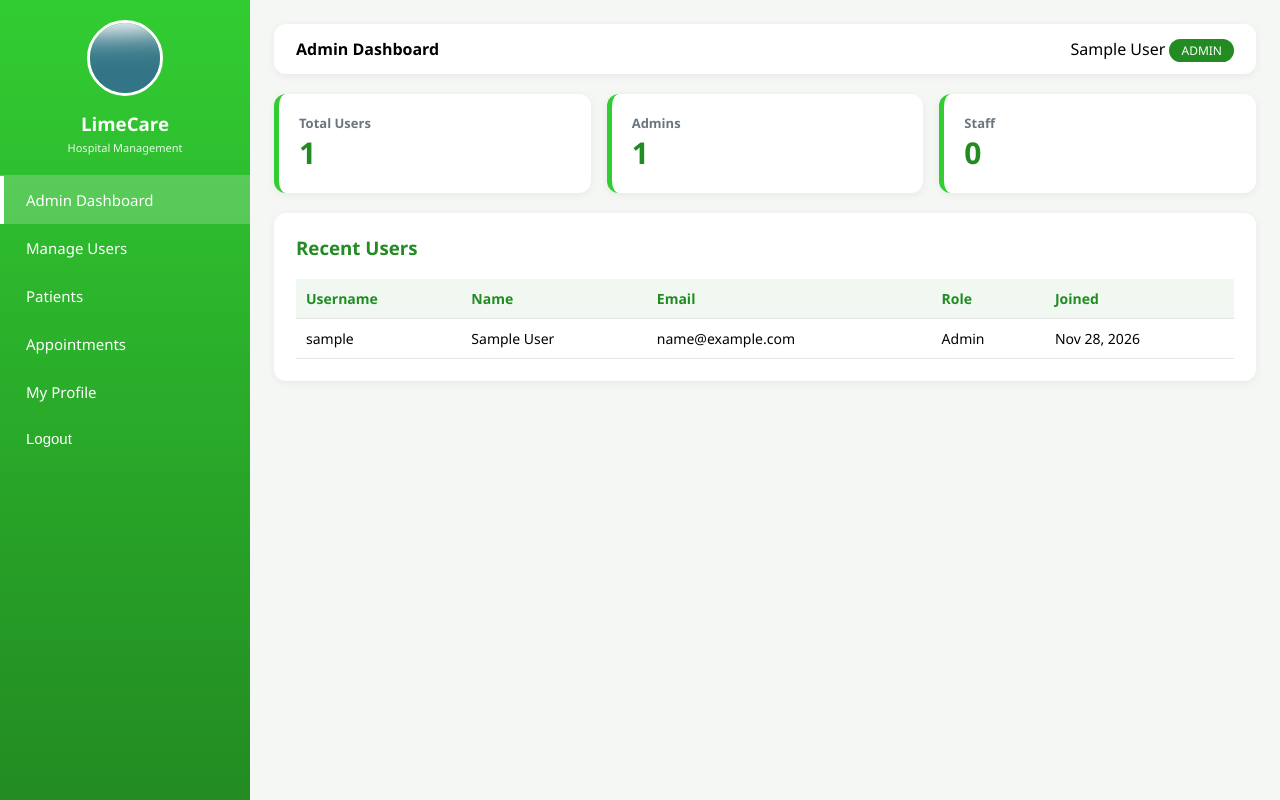
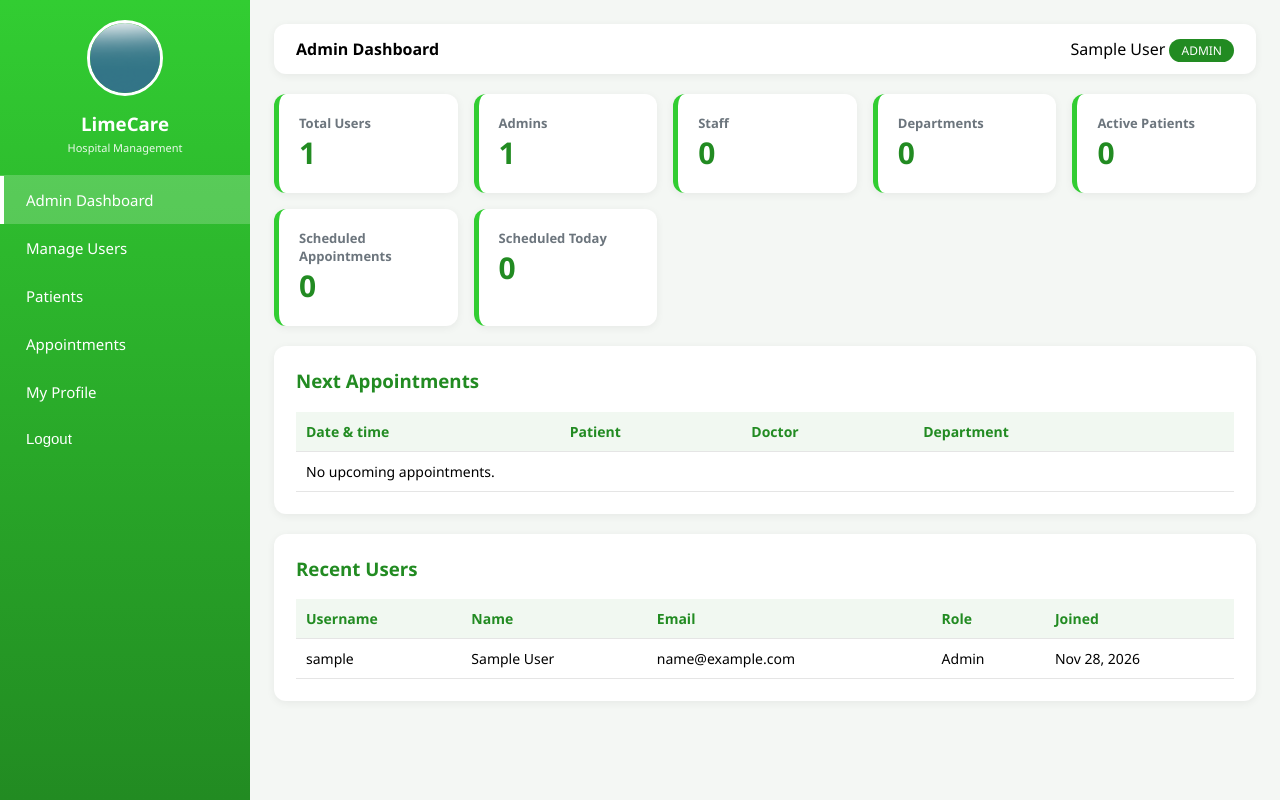
Before and after one commit to clarktech27/LimeCare-Pelimer-Jan-G7, a Django app: page /dashboard/admin/ in a window 1280 px wide. Run offline with Django 5.2, Linux system fonts and the light colour scheme; the visitor is signed in with stand-in values (Sample User, id 1); data comes from the database, SQL or seed files in the repository; data that the repository does not hold is empty.

Commit message:
Show appointment summaries on the Admin, Doctor and Registration dashboards

```diff
--- a/accounts/templates/accounts/admin_dashboard.html
+++ b/accounts/templates/accounts/admin_dashboard.html
@@ -4,7 +4,16 @@
  <div class="stat"><h4>Total Users</h4><div class="n">{{ total_users }}</div></div>
  <div class="stat"><h4>Admins</h4><div class="n">{{ admin_count }}</div></div>
  <div class="stat"><h4>Staff</h4><div class="n">{{ staff_count }}</div></div>
+ <div class="stat"><h4>Departments</h4><div class="n">{{ department_count }}</div></div>
+ <div class="stat"><h4>Active Patients</h4><div class="n">{{ patient_count }}</div></div>
+ <div class="stat"><h4>Scheduled Appointments</h4><div class="n">{{ scheduled_count }}</div></div>
+ <div class="stat"><h4>Scheduled Today</h4><div class="n">{{ today_count }}</div></div>
 </div>
+<div class="panel"><h3>Next Appointments</h3>
+<table class="t"><tr><th>Date &amp; time</th><th>Patient</th><th>Doctor</th><th>Department</th><th></th></tr>
+{% for a in upcoming %}<tr><td>{{ a.scheduled_at|date:"M d, Y g:i A" }}</td><td>{{ a.patient.full_name }}</td><td>Dr. {{ a.doctor.user.get_full_name|default:a.doctor.user.username }}</td><td>{{ a.department.name }}</td><td><a href="{% url 'clinic:appointment_detail' a.pk %}">View</a></td></tr>
+{% empty %}<tr><td colspan="5">No upcoming appointments.</td></tr>{% endfor %}
+</table></div>
 <div class="panel"><h3>Recent Users</h3>
 <table class="t"><tr><th>Username</th><th>Name</th><th>Email</th><th>Role</th><th>Joined</th></tr>
 {% for u in users %}<tr><td>{{ u.username }}</td><td>{{ u.get_full_name }}</td><td>{{ u.email }}</td><td>{{ u.profile.get_role_display }}</td><td>{{ u.date_joined|date:"M d, Y" }}</td></tr>{% endfor %}
--- a/accounts/views.py
+++ b/accounts/views.py
@@ -4,6 +4,9 @@ from django.contrib.auth.decorators import login_required
 from django.contrib.auth.views import LoginView
 from django.shortcuts import redirect, render
 from django.urls import reverse
+from django.utils import timezone
+
+from clinic.models import Appointment, Patient
 
 from .decorators import role_required
 from .forms import ProfileUpdateForm, RegisterForm, UserUpdateForm
@@ -55,19 +58,42 @@ def home(request):
 @role_required(Profile.ADMIN)
 def admin_dashboard(request):
     users = User.objects.select_related('profile', 'profile__department').order_by('-date_joined')
+    scheduled = Appointment.objects.filter(status=Appointment.SCHEDULED).select_related(
+        'patient', 'doctor__user', 'department',
+    )
     ctx = {
         'total_users': users.count(),
         'admin_count': users.filter(profile__role=Profile.ADMIN).count(),
         'staff_count': users.exclude(profile__role=Profile.ADMIN).count(),
         'department_count': Department.objects.filter(is_active=True).count(),
         'users': users[:10],
+        'patient_count': Patient.objects.filter(is_active=True).count(),
+        'scheduled_count': scheduled.count(),
+        'today_count': scheduled.filter(scheduled_at__date=timezone.localdate()).count(),
+        'upcoming': scheduled.filter(scheduled_at__gte=timezone.now()).order_by('scheduled_at')[:5],
     }
     return render(request, 'accounts/admin_dashboard.html', ctx)
 
 
 @role_required(Profile.DOCTOR, Profile.NURSE, Profile.REGISTRATION)
 def staff_dashboard(request):
-    return render(request, 'accounts/staff_dashboard.html')
+    ctx = {}
+    role = request.user.profile.role
+    if role in (Profile.DOCTOR, Profile.REGISTRATION):
+        # Registration Staff see every Scheduled appointment; a Doctor only their own.
+        scheduled = Appointment.objects.filter(status=Appointment.SCHEDULED).select_related(
+            'patient', 'doctor__user', 'department',
+        )
+        if role == Profile.DOCTOR:
+            scheduled = scheduled.filter(doctor__user=request.user)
+        upcoming = scheduled.filter(scheduled_at__gte=timezone.now())
+        ctx = {
+            'show_appointments': True,
+            'today_count': scheduled.filter(scheduled_at__date=timezone.localdate()).count(),
+            'upcoming_count': upcoming.count(),
+            'upcoming': upcoming.order_by('scheduled_at')[:5],
+        }
+    return render(request, 'accounts/staff_dashboard.html', ctx)
 
 
 @login_required
```
Also changed, not shown: accounts/templates/accounts/staff_dashboard.html (+15 -2 lines).
